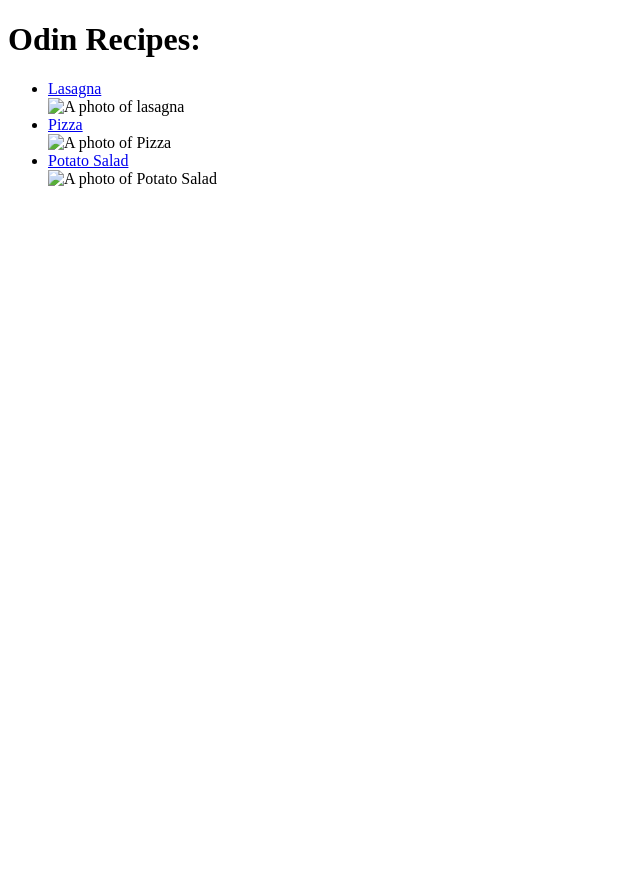
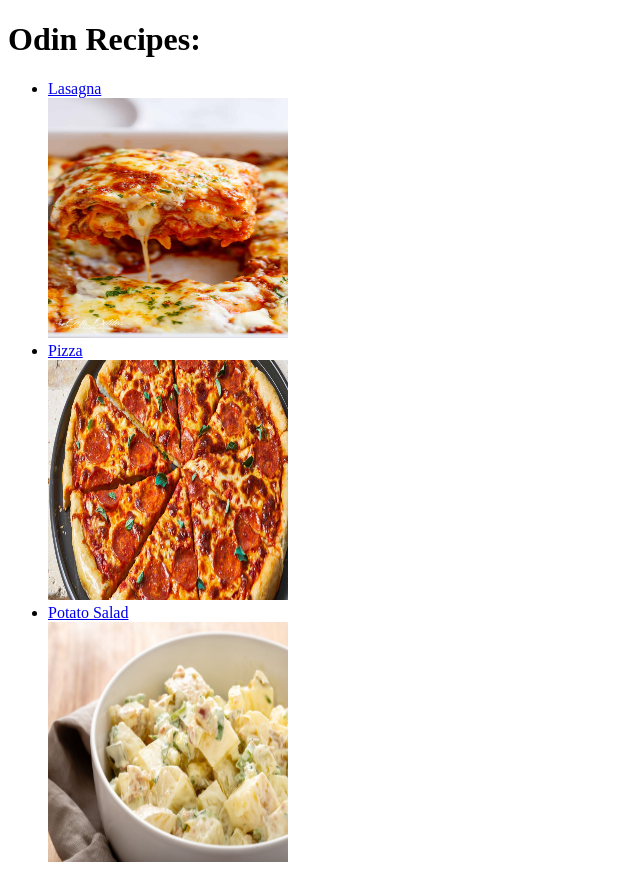
Before and after one commit to azhlebinkov/odin-recipes, a plain HTML site: page index.html in a window 1280 px wide. Shown: the whole page, without its empty margins (0-640 px from the left). Before the commit the page ends 800 px from the top, so only its background shows below. Drawn offline with Linux system fonts and the light colour scheme; files whose address does not match are found by name.

Commit message:
Fix the links for the photos on all pages

```diff
--- a/index.html
+++ b/index.html
@@ -9,11 +9,11 @@
 <h1> Odin Recipes: </h1>
 <ul>
     <li> <a href="recipes/lasagna.html"> Lasagna </a> </li>
-    <img src="../repos/odin-recipes/img/lasagna.jpg" alt="A photo of lasagna">
+    <img src="/Users/zhlebinkov/repos/odin-recipes/img/lasagna.jpg" alt="A photo of lasagna" width="240" height="240" >
     <li> <a href="recipes/pizza.html"> Pizza </a> </li>
-    <img src="../repos/odin-recipes/img/pizza.jpg" alt="A photo of Pizza">
+    <img src="/Users/zhlebinkov/repos/odin-recipes/img/pizza.jpg" alt="A photo of Pizza" width="240" height="240"  >
     <li> <a href="recipes/ps.html"> Potato Salad</a> </li>
-    <img src="../repos/odin-recipes/img/ps.jpg" alt="A photo of Potato Salad">
+    <img src="/Users/zhlebinkov/repos/odin-recipes/img/ps.jpg" alt="A photo of Potato Salad" width="240" height="240" >
 </ul>
 </body>
 </html>
```
Also changed, not shown: recipes/lasagna.html (+1 -1 lines), recipes/pizza.html (+1 -1 lines), recipes/ps.html (+1 -1 lines).
